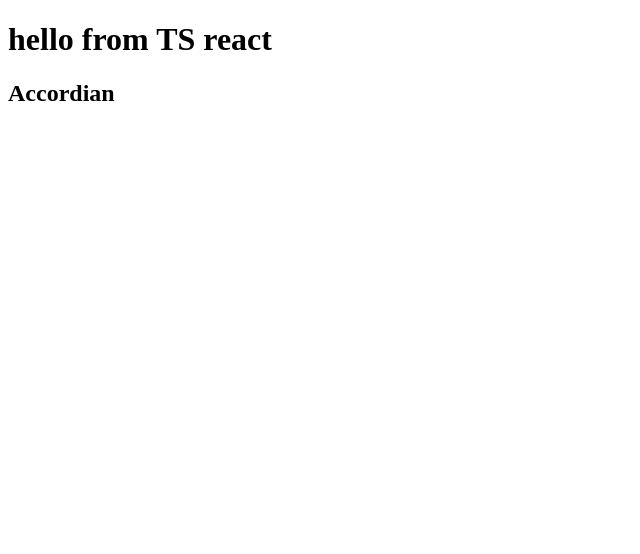
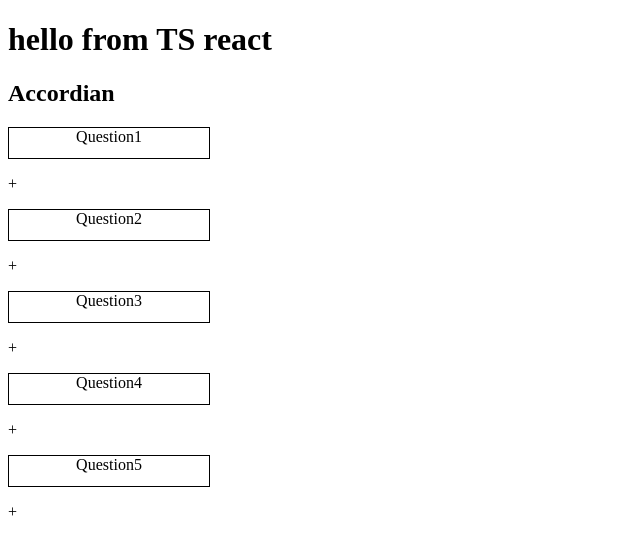
Before and after one commit to anurag1302/react-projects, a React (Vite) app: page / in a window 1280 px wide. Shown: the top 554 px of the page, without its empty margins (0-640 px from the left). Built offline with nearby package versions, Linux system fonts and the light colour scheme.

Commit message:
accordian - data pull

```diff
--- a/src/App.css
+++ b/src/App.css
@@ -0,0 +1,6 @@
+.question-item {
+  border: 1px solid black;
+  width: 200px;
+  height: 30px;
+  text-align: center;
+}
--- a/src/components/Accordian/accordian.tsx
+++ b/src/components/Accordian/accordian.tsx
@@ -1,7 +1,23 @@
+import accData from "./data";
+
 function Accordian() {
   return (
     <>
       <h2>Accordian</h2>
+      <div>
+        {accData && accData.length ? (
+          <div>
+            {accData.map((item) => (
+              <div>
+                <p className="question-item">{item.question}</p>
+                <span>+</span>
+              </div>
+            ))}
+          </div>
+        ) : (
+          <div>No data found</div>
+        )}
+      </div>
     </>
   );
 }
--- /dev/null
+++ b/src/components/Accordian/data.ts
@@ -0,0 +1,14 @@
+type item = {
+  id: number;
+  question: string;
+  answer: string;
+};
+
+const accData: item[] = [
+  { id: 1, question: "Question1", answer: "Answer1" },
+  { id: 2, question: "Question2", answer: "Answer2" },
+  { id: 3, question: "Question3", answer: "Answer3" },
+  { id: 4, question: "Question4", answer: "Answer4" },
+  { id: 5, question: "Question5", answer: "Answer5" },
+];
+export default accData;
```
